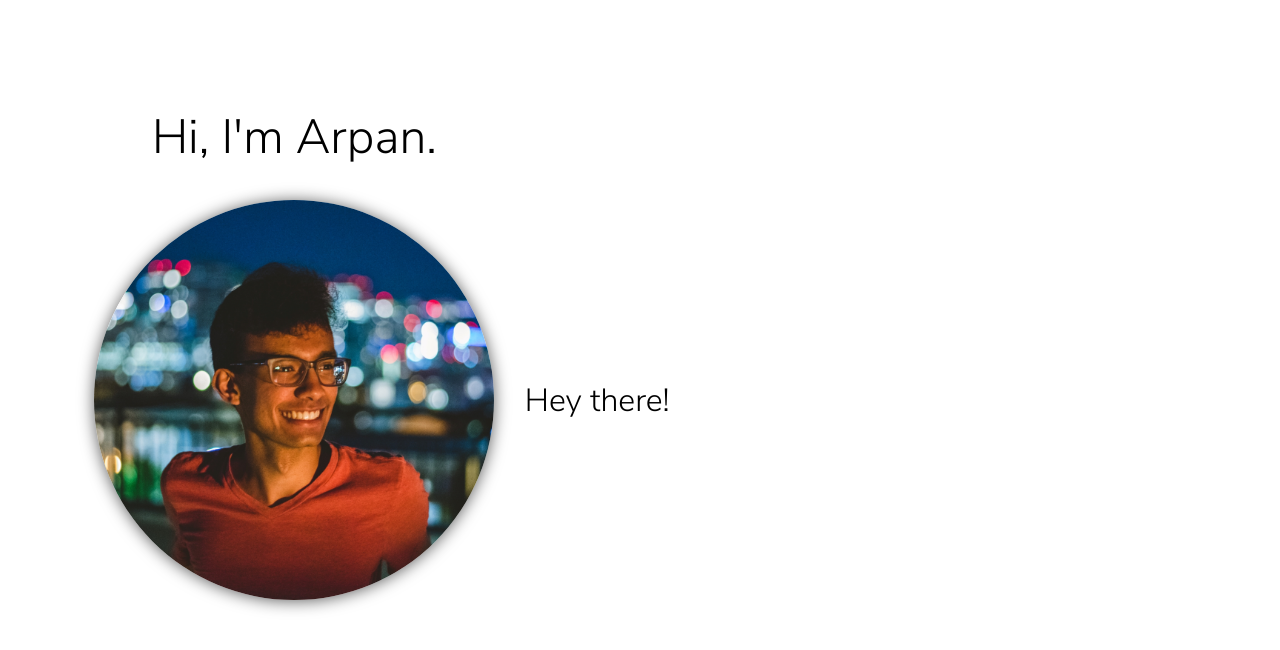
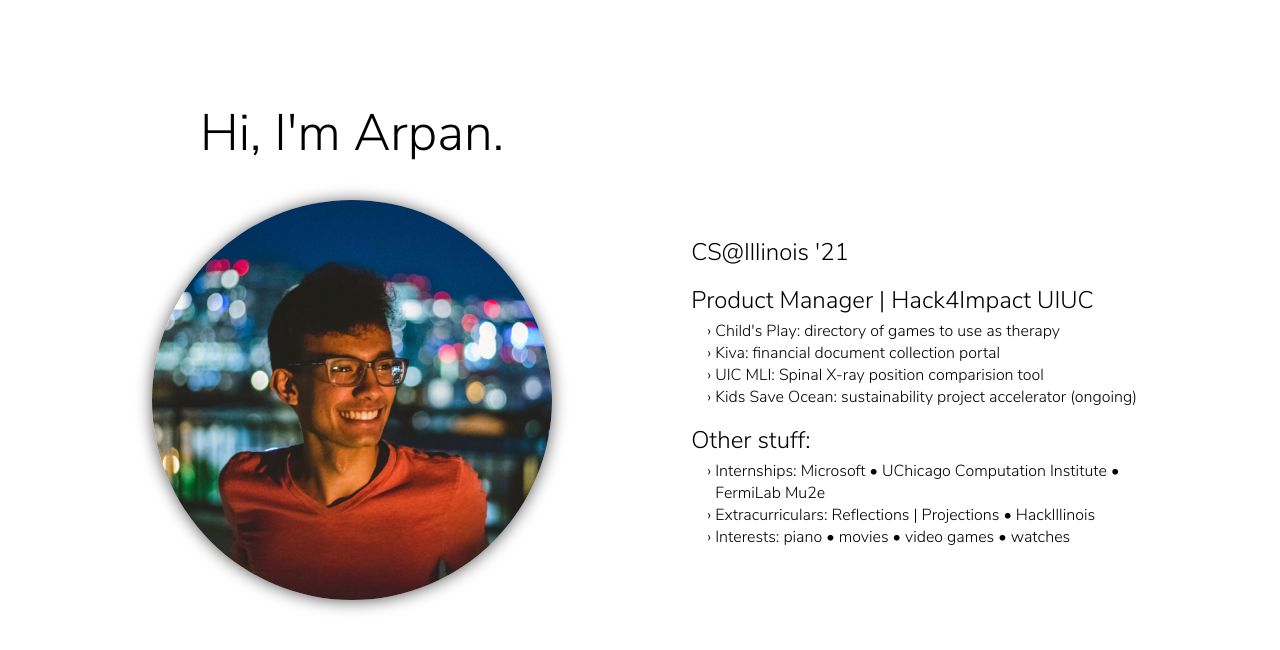
Before and after one commit to arpanlaha/arpanlaha.com, a Gatsby site: page / in a window 1280 px wide. Built offline with nearby package versions, Linux system fonts and the light colour scheme; Gatsby itself is replaced by a stand-in of ours.

Commit message:
initial content

```diff
--- a/package.json
+++ b/package.json
@@ -9,8 +9,8 @@
     "develop": "gatsby develop",
     "format": "prettier --write \"**/*.{js,jsx,ts,tsx,json,md}\"",
     "format:check": "prettier --check \"**/*.{js,jsx,ts,tsx,json,md}\"",
-    "lint": "eslint \"./**/*.{js,ts,tsx}\" && markdownlint README.md",
-    "lint:fix": "eslint --fix \"./**/*.{js,ts,tsx}\" && markdownlint --fix README.md",
+    "lint": "eslint \"src/**/*.{js,ts,tsx}\" && markdownlint README.md",
+    "lint:fix": "eslint --fix \"src/**/*.{js,ts,tsx}\"S&& markdownlint --fix README.md",
     "preload-fonts": "gatsby-preload-fonts",
     "serve": "gatsby serve",
     "start": "npm run develop",
--- a/src/pages/index.tsx
+++ b/src/pages/index.tsx
@@ -37,7 +37,35 @@ export default function Home(props: HomeProps): ReactElement {
           </div>
         </div>
         <div className="second-panel">
-          <p>Hey there!</p>
+          <div className="about">
+            <p>CS@Illinois '21</p>
+            <p>
+              Product Manager | Hack4Impact UIUC
+              <br />
+              <ul className="small-text">
+                <li>Child's Play: directory of games to use as therapy</li>
+                <li>Kiva: financial document collection portal</li>
+                <li>UIC MLI: Spinal X-ray position comparision tool</li>
+                <li>
+                  Kids Save Ocean: sustainability project accelerator (ongoing)
+                </li>
+              </ul>
+            </p>
+            <p>
+              Other stuff:
+              <br />
+              <ul className="small-text">
+                <li>
+                  Internships: Microsoft • UChicago Computation Institute •
+                  FermiLab Mu2e
+                </li>
+                <li>
+                  Extracurriculars: Reflections | Projections • HackIllinois
+                </li>
+                <li>Interests: piano • movies • video games • watches</li>
+              </ul>
+            </p>
+          </div>
         </div>
       </div>
     </>
--- a/src/styles/style.scss
+++ b/src/styles/style.scss
@@ -22,6 +22,7 @@ body {
 
   @media (orientation: portrait) {
     flex-direction: column;
+    margin-top: 5vh;
   }
 }
 
@@ -32,6 +33,7 @@ body {
 
   @media (orientation: landscape) {
     height: 100vh;
+    width: 50%;
   }
 }
 
@@ -39,23 +41,19 @@ body {
   @extend .panel;
 
   @media (orientation: landscape) {
-    width: 40%;
   }
 }
 
 .second-panel {
   @extend .panel;
 
-  font-size: 4vh;
-
   @media (orientation: landscape) {
-    width: 60%;
   }
 }
 
 .hello {
-  font-size: 3vmin;
-  height: 12vmin;
+  font-size: 2vmax;
+  height: 8vmax;
   text-align: center;
 
   h1 {
@@ -69,12 +67,21 @@ body {
   display: flex;
   flex-direction: row;
   justify-content: center;
-  margin-bottom: 12vmin;
+
+  @media (orientation: landscape) {
+    margin-bottom: 8vw;
+  }
+
+  @media (orientation: portrait) {
+    margin-bottom: 2vh;
+  }
 }
 
 .main-image {
   height: 50vmin;
+  max-height: 40vmax;
   width: 50vmin;
+  max-width: 40vmax;
 
   border-radius: 100%;
   transition: box-shadow 0.4s;
@@ -87,3 +94,39 @@ body {
     0 1px 4vmin 0.5vmin rgba(0, 0, 0, 0.32);
   transition: box-shadow 0.4s;
 }
+
+.about {
+  margin: 4vw;
+  display: flex;
+  flex-direction: column;
+  justify-content: start;
+
+  p {
+    margin: 0;
+    margin-bottom: 2vh;
+  }
+
+  ul {
+    margin: 0;
+    margin-top: 0.5vh;
+    padding: 0;
+    padding-left: 3vh;
+    list-style-type: "› ";
+  }
+
+  @media (orientation: landscape) {
+    font-size: 3vh;
+
+    .small-text {
+      font-size: 2vh;
+    }
+  }
+
+  @media (orientation: portrait) {
+    font-size: 4vw;
+
+    .small-text {
+      font-size: 3vw;
+    }
+  }
+}
```
